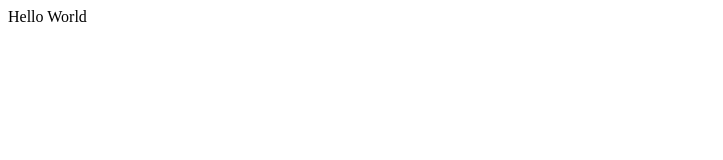
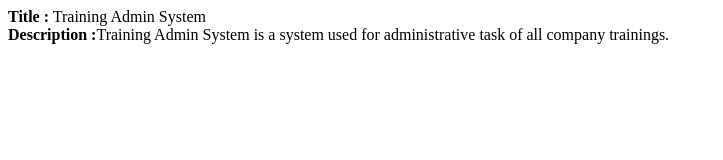
Before and after one commit to denysufriawan/training_admin_system, a plain HTML site: page index.html in a window 1280 px wide. Shown: the whole page, without its empty margins (0-723 px from the left). Drawn offline with Linux system fonts and the light colour scheme.

Commit message:
PBI 4, modified index.html

```diff
--- a/index.html
+++ b/index.html
@@ -4,8 +4,10 @@
 	<title>Training Admin System</title>
 </head>
 <body>
-Hello World
 
+<b>Title :</b> Training Admin System
+<br>
+<b>Description :</b>Training Admin System is a system used for administrative task of all company trainings.
 
 </body>
 </html>
```
